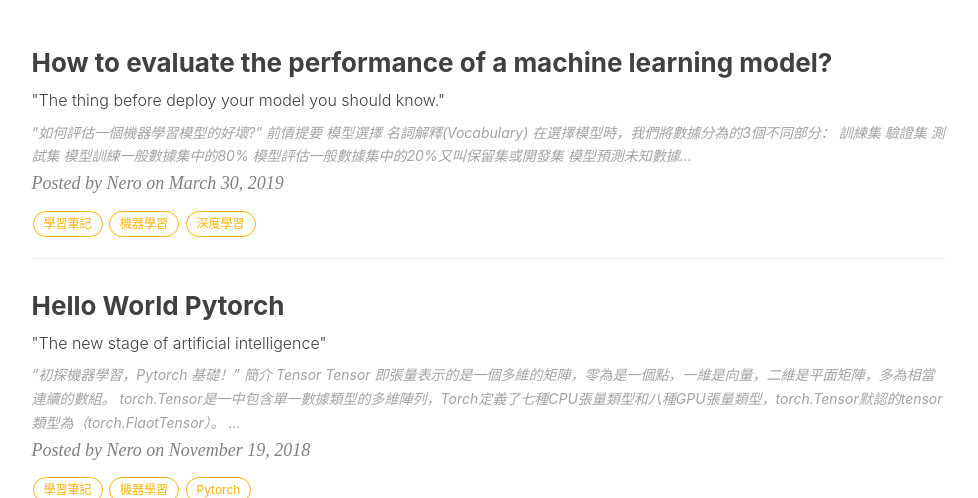
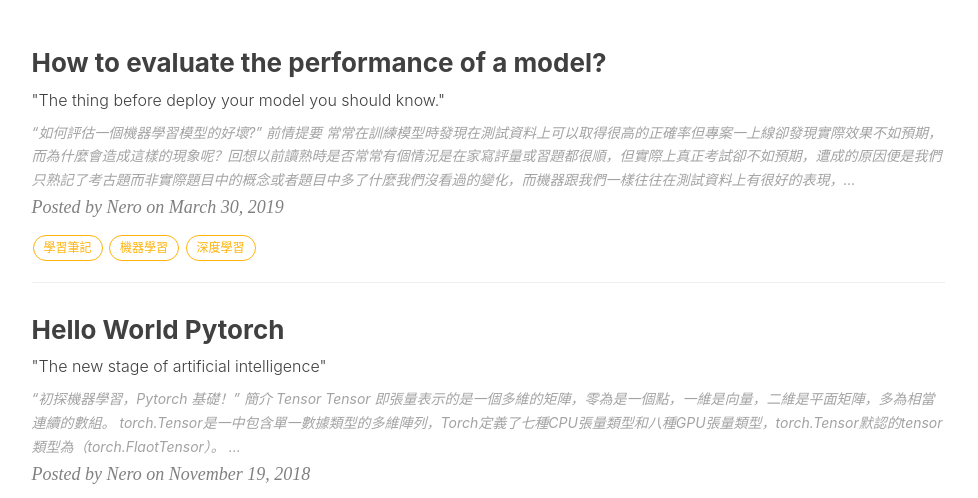
Before and after one commit to NeroCube/nerocube.github.io, a Jekyll site: the page built from index.html, in a window 1280 px wide and 900 px high, cut to the strip 402-900 px from the top of the window. Shown: the whole strip, without its empty margins (136-1114 px from the left). Built offline with Jekyll 4.4.1, drawn with Linux system fonts in a browser that asks for light colours; nearby versions of some CDN libraries; the list of posts is cut into pages by our own code; comment, search, counter and statistics services are not loaded.

Commit message:
add introduction & classification metrics

```diff
--- a/_posts/2019-03-30-how- to-evaluate-a-model.md
+++ b/_posts/2019-03-30-how- to-evaluate-a-model.md
@@ -1,6 +1,6 @@
 ---
 layout:     post
-title:      "How to evaluate the performance of a machine learning model?"
+title:      "How to evaluate the performance of a model?"
 subtitle:   "\"The thing before deploy your model you should know.\""
 date:       2019-03-30 22:17:00
 author:     "Nero"
@@ -14,8 +14,15 @@
 ---
 > “如何評估一個機器學習模型的好壞?”
 {: .colorquote .info}
+
 ## 前情提要
 {:toc}
+
+常常在訓練模型時發現在測試資料上可以取得很高的正確率但專案一上線卻發現實際效果不如預期，而為什麼會造成這樣的現象呢？回想以前讀熟時是否常常有個情況是在家寫評量或習題都很順，但實際上真正考試卻不如預期，遭成的原因便是我們只熟記了考古題而非實際題目中的概念或者題目中多了什麼我們沒看過的變化，而機器跟我們一樣往往在測試資料上有很好的表現，只是因為熟記了測試資料中的題目而非真正我們希望機器學到的概念，在機器學習中我們將之稱為過擬合(Overfitting)，而閱讀過本篇後希望可以回答以下問題。
+
+1. **要如何驗證機器是否有學到該學的東西(Robust)?**
+2. **哪裡學的不好(Explainability)？**
+3. **該往哪裡改進且怎麼改進？**
 
 ## 模型選擇
 {:toc}
@@ -32,7 +39,7 @@
 一旦選擇了模型，就會在整個數據集上進行訓練，並在測試集上進行測試。如下圖所示：
 
 <p align="center">
-  <img width="90%" height="90%" src="https://raw.githubusercontent.com/NeroCube/nerocube.github.io/master/img/in-post/2019-03-30-how-to-evaluate-a-model/train-val-test-zh-tw.png">
+  <img width="80%" height="80%" src="https://raw.githubusercontent.com/NeroCube/nerocube.github.io/master/img/in-post/2019-03-30-how-to-evaluate-a-model/train-val-test-zh-tw.png">
 </p>
 
 ### 交叉驗證(Cross-validation)
@@ -47,7 +54,7 @@
 最常用的方法稱為 k 折疊交叉驗證，並將訓練數據分成 k 個折疊以在一個折疊上驗證模型，同時在 k-1 個其他折疊上訓練模型，所有這些 k 次。 然後將誤差在 k 倍上平均，並命名為交叉驗證錯誤。
 
 <p align="center">
-  <img width="90%" height="90%" src="https://raw.githubusercontent.com/NeroCube/nerocube.github.io/master/img/in-post/2019-03-30-how-to-evaluate-a-model/cross-validation-zh-tw.png">
+  <img width="80%" height="80%" src="https://raw.githubusercontent.com/NeroCube/nerocube.github.io/master/img/in-post/2019-03-30-how-to-evaluate-a-model/cross-validation-zh-tw.png">
 </p>
 
 ### 正則化(Regularization)
@@ -64,6 +71,58 @@
 ## 分類指標
 {:toc}
 
+在處理二元分類問題時，以下為一些常見的評估指標。
+
+### 混沌矩陣(Confusion matrix)
+{:toc}
+
+<p align="center">
+  <img width="80%" height="80%" src="https://raw.githubusercontent.com/NeroCube/nerocube.github.io/master/img/in-post/2019-03-30-how-to-evaluate-a-model/confusion-matrix.png">
+</p>
+
+### 主要測量指標
+{:toc}
+
+|**性能指標**|**公式**|**說明**|
+|:--:  |:--:  |:---  |
+|準確率（accuracy）|$\displaystyle\frac{\textrm{TP}+\textrm{TN}}{\textrm{TP}+\textrm{TN}+\textrm{FP}+\textrm{FN}}$|正確預測的數量除以預測總數。|
+|類別精度（precision）|$\displaystyle\frac{\textrm{TP}}{\textrm{TP}+\textrm{FP}}$|以 Positive 為例，表示當模型判斷一個點屬於該類的情況下，判斷結果的可信程度。|
+|類別召回率（recall）|$\displaystyle\frac{\textrm{TP}}{\textrm{TP}+\textrm{FN}}$|以 Positive 為例，表示模型能夠檢測到該類的比率。|
+|F1 分數 (F1 score)|$\displaystyle\frac{2 \textrm{TP}}{2 \textrm{TP}+\textrm{FP}+\textrm{FN}}$|以 Positive 為例，混合度量，對於不平衡類別非常有效。|
+
+**對於一個給定類，精度和召回率的不同組合如下：**
+
+- 高精度+高召回率：模型能夠很好地檢測該類。
+- 高精度+低召回率：模型不能很好地檢測該類，但是在它檢測到這個類時，判斷結果是高度可信的。
+- 低精度+高召回率：模型能夠很好地檢測該類，但檢測結果中也包含其他類的點。
+- 低精度+低召回率：模型不能很好地檢測該類。
+
+
+### ROC
+{:toc}
+
+受試者工作曲線，又叫做 ROC 曲線，它使用真正例率 (True Positive Rate) 作為縱軸和假正例率 (False Positive Rate ) 作為橫軸並且進過調整閾值繪製出來。下表匯總了這些度量標準：
+
+|**性能指標**|**公式**|**等價形式**|
+|:--:  |:--:  |:--  |
+|True Positive Rate <br>(TPR)|$\displaystyle\frac{\textrm{TP}}{\textrm{TP}+\textrm{FN}}$|Recall, sensitivity|
+|False Positive Rate <br>(FPR)|$\displaystyle\frac{\textrm{FP}}{\textrm{TN}+\textrm{FP}}$|1-specificity|
+
+<p align="center">
+  <img width="90%" height="90%" src="https://raw.githubusercontent.com/NeroCube/nerocube.github.io/master/img/in-post/2019-03-30-how-to-evaluate-a-model/roc-benchmark.png">
+</p>
+
+有效性不同的模型的 ROC 曲線圖示。左側模型必須犧牲很多精度才能獲得高召回率；右側模型非常有效，可以在保持高精度的同時達到高召回率。
+
+### AUC
+{:toc}
+
+AUROC（Area Under the ROC），即ROC曲線下面積。可以看出，AUROC 在最佳情況下將趨近於1.0(近於0.0也是辨識能力佳的模型，但須將曲線反向)，而在最壞情況下降趨向於0.5。同樣，一個好的 AUROC 分數意味著我們評估的模型並沒有為獲得某個類（通常是少數類）的高召回率而犧牲很多精度。
+
+<p align="center">
+  <img width="90%" height="90%" src="https://raw.githubusercontent.com/NeroCube/nerocube.github.io/master/img/in-post/2019-03-30-how-to-evaluate-a-model/roc-auc-zh-tw.png">
+</p>
+
 ## 回歸指標
 {:toc}
 
@@ -77,9 +136,7 @@
 
 - [Handling imbalanced datasets in machine learning](https://towardsdatascience.com/handling-imbalanced-datasets-in-machine-learning-7a0e84220f28)
 
-- [判斷模型是overfit還是underfit -- learning curve 與bias/variance tradeoff](https://blog.csdn.net/tsinghuahui/article/details/80285952)
-
-- [Machine Learning 第六周笔记一：评估学习算法和 bias-variance](https://marcovaldong.github.io/2016/04/01/Machine-Learning%E7%AC%AC%E5%85%AD%E5%91%A8%E7%AC%94%E8%AE%B0%E4%B8%80%EF%BC%9A%E8%AF%84%E4%BC%B0%E5%AD%A6%E4%B9%A0%E7%AE%97%E6%B3%95%E5%92%8Cbias-variance/)
+- [Understanding the Bias-Variance Tradeoff](http://scott.fortmann-roe.com/docs/BiasVariance.html)
 
 - [Stanford 機器學習](https://www.coursera.org/learn/machine-learning)
 
```
Also changed, not shown: img/in-post/2019-03-30-how-to-evaluate-a-model/confusion-matrix.png (added), img/in-post/2019-03-30-how-to-evaluate-a-model/roc-auc-zh-tw.png (added), img/in-post/2019-03-30-how-to-evaluate-a-model/roc-benchmark.png (added).
